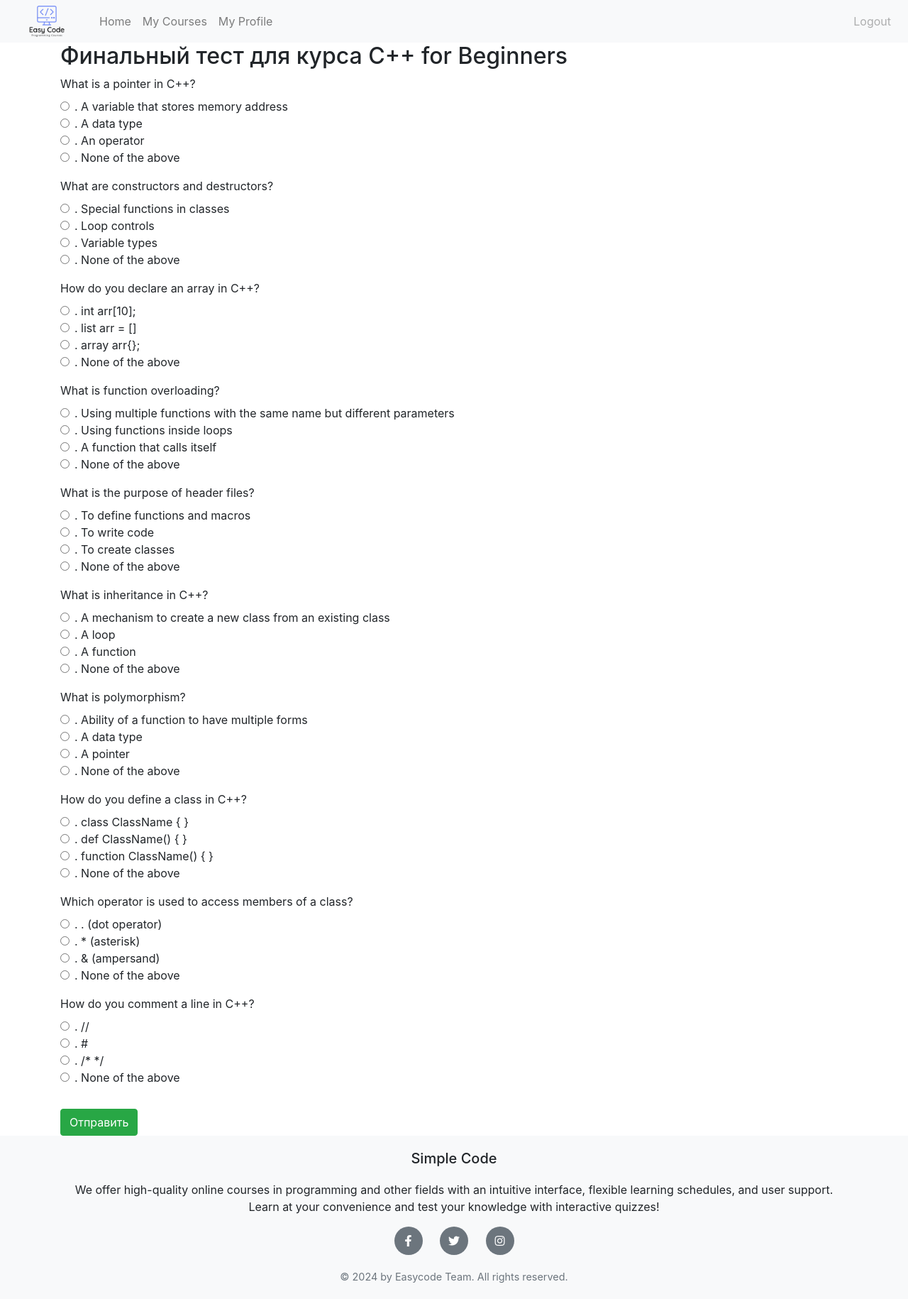
After one commit to Kjell4/DjangoProject2024, a Django app: a page that uses project/courses/templates/courses/final_test.html in a window 1280 px wide. The commit adds this page. Shown: the whole page at 71% size. Run offline with Django 5.2, Linux system fonts and the light colour scheme; a user stored in the database is signed in; data comes from the database, SQL or seed files in the repository; both versions use the stored data as it was after the commit; some libraries are stand-ins or nearby versions.

Commit message:
Created final exam system, graduation tracking, dynamic notifications

```diff
--- a/project/courses/models/user_course.py
+++ b/project/courses/models/user_course.py
@@ -6,7 +6,7 @@ class UserCourse(models.Model):
     user = models.ForeignKey(User, null = False, on_delete = models.CASCADE)
     course = models.ForeignKey(Course, null = False, on_delete = models.CASCADE)
     date = models.DateTimeField(auto_now_add=True)
-
+    completed = models.BooleanField(default=False)
 
     def __str__(self):
         return f'{self.user.username} - {self.course.name}'
--- /dev/null
+++ b/project/courses/templates/courses/final_test.html
@@ -0,0 +1,36 @@
+{% extends 'courses/base.html' %}
+{% load static %}
+
+{% block title %}Финальный тест{% endblock %}
+
+{% block content %}
+<div class="container">
+    <h2>Финальный тест для курса {{ course.name }}</h2>
+    <form method="post">
+        {% csrf_token %}
+
+        <!-- Dynamic Questions Section with Multiple Choice -->
+        {% if questions %}
+            {% for question, options in questions.items %}
+                <div class="form-group">
+                    <label>{{ question }}</label>
+                    <div>
+                        {% for option in options %}
+                            <div class="form-check">
+                                <input class="form-check-input" type="radio" name="answer_{{ forloop.parentloop.counter }}" value="{{ option }}" required>
+                                <label class="form-check-label">{{ forloop.counter0|add:"a"|upper }}. {{ option }}</label>
+                            </div>
+                        {% endfor %}
+                    </div>
+                </div>
+            {% endfor %}
+        {% endif %}
+
+        <button type="submit" class="btn btn-success mt-3">Отправить</button>
+    </form>
+
+    {% if error_message %}
+    <div class="alert alert-danger mt-3">{{ error_message }}</div>
+    {% endif %}
+</div>
+{% endblock %}
--- a/project/courses/urls.py
+++ b/project/courses/urls.py
@@ -6,7 +6,7 @@ from django.conf.urls.static import static
 from django.conf import settings
 from django.urls import path
 from . import views
-
+from .views.courses import final_test_page
 
 urlpatterns = [
     path('', home, name = 'home'),
@@ -16,6 +16,7 @@ urlpatterns = [
     path('course/<slug:slug>/', views.coursePage, name='course_page'),
     path('check-out/<str:slug>', checkout, name = 'checkpage'),
     path('payments/', include('user_payment.urls')),
+    path('course/<slug:slug>/final_test_page/', final_test_page, name='final_test_page'),
 ]
 
 urlpatterns += static(settings.MEDIA_URL, document_root=settings.MEDIA_ROOT)
--- a/project/courses/views/courses.py
+++ b/project/courses/views/courses.py
@@ -1,23 +1,24 @@
 from django.shortcuts import get_object_or_404, render, redirect
-from courses.models import Course, Video
+from courses.models import Course, Video, UserCourse
 from user_payment.models import UserPayment
 from django.urls import reverse
 from exam.models import TestResult
 from django.contrib.auth.decorators import login_required
+from django.utils.timezone import now
+
 
 @login_required(login_url='login')
 def coursePage(request, slug):
     course = get_object_or_404(Course, slug=slug)
     serial_number = request.GET.get('lecture')
 
-    # Получаем все видео для курса
     videos = course.video_set.all().order_by("serial_number")
 
     if serial_number is None:
         serial_number = 1
 
     video = get_object_or_404(Video, serial_number=serial_number, course=course)
-
+    user_course, created = UserCourse.objects.get_or_create(user=request.user, course=course)
 
     test_result = TestResult.objects.filter(user=request.user, video=video).first()
 
@@ -32,5 +33,201 @@ def coursePage(request, slug):
         'videos': videos,
         'product_page_url': reverse('product_page', kwargs={'slug': course.slug}),
         'test_result': test_result,
+        'user_course': user_course,
     }
     return render(request, template_name="courses/course_page.html", context=context)
+
+
+@login_required
+def final_test_page(request, slug):
+    course = get_object_or_404(Course, slug=slug)
+    user_course, created = UserCourse.objects.get_or_create(user=request.user, course=course)
+    if user_course.completed:
+        return redirect('course_page', slug=course.slug)
+    # Define sample questions with multiple choice options based on the course name
+    questions = {}
+    if course.name == "Python for Beginners":
+        questions = {
+            "What is a variable in Python?": ["A container for data", "A type of loop", "An error", "None of the above"],
+            "What is a function?": ["A block of code", "A data type", "An operator", "None of the above"],
+            "How do you declare a list in Python?": ["[]", "{}", "()", "<>"] ,
+            "What is the difference between a list and a tuple?": ["Lists are mutable, tuples are not", "Tuples are mutable, lists are not", "They are the same", "None of the above"],
+            "What is the purpose of the 'return' statement?": ["To exit a function and return a value", "To declare a variable", "To start a loop", "None of the above"],
+            "What is Python?": ["A programming language", "A type of snake", "An IDE", "None of the above"],
+            "Which of the following is a Python data type?": ["int", "for", "define", "None of the above"],
+            "What keyword is used to create a function?": ["def", "function", "define", "None of the above"],
+            "Which symbol is used for comments in Python?": ["#", "//", "/* */", "None of the above"],
+            "What is the output of print(2 + 3)?": ["5", "23", "Error", "None of the above"]
+        }
+    elif course.name == "C++ for Beginners":
+        questions = {
+            "What is a pointer in C++?": ["A variable that stores memory address", "A data type", "An operator", "None of the above"],
+            "What are constructors and destructors?": ["Special functions in classes", "Loop controls", "Variable types", "None of the above"],
+            "How do you declare an array in C++?": ["int arr[10];", "list arr = []", "array arr{};", "None of the above"],
+            "What is function overloading?": ["Using multiple functions with the same name but different parameters", "Using functions inside loops", "A function that calls itself", "None of the above"],
+            "What is the purpose of header files?": ["To define functions and macros", "To write code", "To create classes", "None of the above"],
+            "What is inheritance in C++?": ["A mechanism to create a new class from an existing class", "A loop", "A function", "None of the above"],
+            "What is polymorphism?": ["Ability of a function to have multiple forms", "A data type", "A pointer", "None of the above"],
+            "How do you define a class in C++?": ["class ClassName { }", "def ClassName() { }", "function ClassName() { }", "None of the above"],
+            "Which operator is used to access members of a class?": [". (dot operator)", "* (asterisk)", "& (ampersand)", "None of the above"],
+            "How do you comment a line in C++?": ["//", "#", "/* */", "None of the above"]
+        }
+    elif course.name == "JavaScript for beginners":
+        questions = {
+            "What is JavaScript used for?": ["Creating interactive web pages", "Server management", "Database handling", "None of the above"],
+            "How do you declare a variable in JavaScript?": ["let", "int", "define", "None of the above"],
+            "What is the difference between 'let' and 'var'?": ["'let' has block scope, 'var' does not", "'var' has block scope, 'let' does not", "They are the same", "None of the above"],
+            "What is an event in JavaScript?": ["An action that happens in the browser", "A loop", "A variable", "None of the above"],
+            "What is the purpose of 'this' keyword?": ["Refers to the current object", "Declares a function", "Starts a loop", "None of the above"],
+            "Which symbol is used for comments in JavaScript?": ["//", "#", "/* */", "None of the above"],
+            "What is the purpose of the 'for' loop?": ["To iterate over a sequence", "To create a function", "To declare a variable", "None of the above"],
+            "What does DOM stand for?": ["Document Object Model", "Data Object Management", "Desktop Operating Machine", "None of the above"],
+            "How do you write 'Hello World' in an alert box?": ["alert('Hello World')", "msg('Hello World')", "console.log('Hello World')", "None of the above"],
+            "What is JSON?": ["JavaScript Object Notation", "Java System Object Naming", "Java Syntax Object Number", "None of the above"]
+        }
+    elif course.name == "React Framework":
+        questions = {
+            "What is React?": ["A JavaScript library for building user interfaces", "A database management tool", "A CSS framework", "None of the above"],
+            "What is JSX?": ["A syntax extension for JavaScript", "A new programming language", "A CSS preprocessor", "None of the above"],
+            "How do you create a component in React?": ["Using a function or a class", "Using HTML directly", "By creating a database", "None of the above"],
+            "What is the virtual DOM?": ["A lightweight copy of the real DOM", "A CSS file", "A backend framework", "None of the above"],
+            "What is the use of props in React?": ["To pass data between components", "To define styles", "To manage state", "None of the above"],
+            "What is state in React?": ["An object that determines component rendering", "A function", "A CSS style", "None of the above"],
+            "How do you handle events in React?": ["Using event handlers like onClick", "Using loops", "Using CSS", "None of the above"],
+            "What is a React Hook?": ["A function that lets you use state and lifecycle features", "A CSS function", "A type of variable", "None of the above"],
+            "How do you create a React app?": ["Using create-react-app command", "Using npm install", "By writing HTML", "None of the above"],
+            "What is a higher-order component?": ["A function that takes a component and returns a new component", "A built-in component", "A CSS class", "None of the above"]
+        }
+    elif course.name == "Vue JS Framework":
+        questions = {
+            "What is Vue.js?": ["A progressive JavaScript framework", "A CSS library", "A database",
+                                "None of the above"],
+            "What is a Vue component?": ["A reusable instance with its own data and logic", "A CSS element",
+                                         "A type of variable", "None of the above"],
+            "How do you declare a Vue component?": ["Vue.component('component-name', {})", "var component = { }",
+                                                    "function component() { }", "None of the above"],
+            "What is a directive in Vue.js?": ["An instruction for the DOM", "A CSS selector", "A variable",
+                                               "None of the above"],
+            "What is the purpose of v-model?": ["To create two-way data binding", "To handle events",
+                                                "To loop over elements", "None of the above"],
+            "What is Vue Router?": ["A library for routing in Vue applications", "A CSS framework", "A database tool",
+                                    "None of the above"],
+            "What is the Vue CLI?": ["A command-line tool to create and manage Vue projects", "A CSS preprocessor",
+                                     "A JavaScript library", "None of the above"],
+            "What is a single-file component?": ["A Vue component in one .vue file", "A JavaScript module",
+                                                 "A CSS file", "None of the above"],
+            "How do you handle events in Vue?": ["Using v-on or @", "Using eventListener", "Using a CSS class",
+                                                 "None of the above"],
+            "What is the purpose of Vuex?": ["To manage state in Vue applications", "To style components",
+                                             "To handle HTTP requests", "None of the above"]
+        }
+    elif course.name == "Unity Development":
+        questions = {
+            "What is Unity?": ["A game development platform", "A web server", "A type of database",
+                               "None of the above"],
+            "Which programming language is primarily used in Unity?": ["C#", "JavaScript", "Python",
+                                                                       "None of the above"],
+            "What is a GameObject in Unity?": ["An object that represents characters, props, and scenery", "A variable",
+                                               "A script", "None of the above"],
+            "What is the purpose of a script in Unity?": ["To control the behavior of GameObjects", "To style the game",
+                                                          "To create textures", "None of the above"],
+            "How do you add physics to an object in Unity?": ["Using Rigidbody component", "Using CSS",
+                                                              "By adding JavaScript", "None of the above"],
+            "What is the Unity Asset Store?": ["A marketplace for assets like 3D models and scripts", "A storage tool",
+                                               "A game engine", "None of the above"],
+            "What is a prefab in Unity?": ["A reusable GameObject", "A script", "A texture", "None of the above"],
+            "How do you detect collisions in Unity?": ["Using OnCollisionEnter method", "Using event handlers",
+                                                       "Using CSS selectors", "None of the above"],
+            "What is the purpose of the Update() method?": ["To run code every frame", "To initialize variables",
+                                                            "To stop the game", "None of the above"],
+            "How do you make an object move in Unity?": ["By changing its Transform position", "By writing HTML",
+                                                         "Using CSS animations", "None of the above"]
+        }
+
+    if request.method == 'POST':
+        correct_answers = {
+            "What is a variable in Python?": "A container for data",
+            "What is a function?": "A block of code",
+            "How do you declare a list in Python?": "[]",
+            "What is the difference between a list and a tuple?": "Lists are mutable, tuples are not",
+            "What is the purpose of the 'return' statement?": "To exit a function and return a value",
+            "What is Python?": "A programming language",
+            "Which of the following is a Python data type?": "int",
+            "What keyword is used to create a function?": "def",
+            "Which symbol is used for comments in Python?": "#",
+            "What is the output of print(2 + 3)?": "5",
+            "What is a pointer in C++?": "A variable that stores memory address",
+            "What are constructors and destructors?": "Special functions in classes",
+            "How do you declare an array in C++?": "int arr[10];",
+            "What is function overloading?": "Using multiple functions with the same name but different parameters",
+            "What is the purpose of header files?": "To define functions and macros",
+            "What is inheritance in C++?": "A mechanism to create a new class from an existing class",
+            "What is polymorphism?": "Ability of a function to have multiple forms",
+            "How do you define a class in C++?": "class ClassName { }",
+            "Which operator is used to access members of a class?": ". (dot operator)",
+            "How do you comment a line in C++?": "//",
+            "What is JavaScript used for?": "Creating interactive web pages",
+            "How do you declare a variable in JavaScript?": "let",
+            "What is the difference between 'let' and 'var'?": "'let' has block scope, 'var' does not",
+            "What is an event in JavaScript?": "An action that happens in the browser",
+            "What is the purpose of 'this' keyword?": "Refers to the current object",
+            "Which symbol is used for comments in JavaScript?": "//",
+            "What is the purpose of the 'for' loop?": "To iterate over a sequence",
+            "What does DOM stand for?": "Document Object Model",
+            "How do you write 'Hello World' in an alert box?": "alert('Hello World')",
+            "What is JSON?": "JavaScript Object Notation",
+            "What is React?": "A JavaScript library for building user interfaces",
+            "What is JSX?": "A syntax extension for JavaScript",
+            "How do you create a component in React?": "Using a function or a class",
+            "What is the virtual DOM?": "A lightweight copy of the real DOM",
+            "What is the use of props in React?": "To pass data between components",
+            "What is state in React?": "An object that determines component rendering",
+            "How do you handle events in React?": "Using event handlers like onClick",
+            "What is a React Hook?": "A function that lets you use state and lifecycle features",
+            "How do you create a React app?": "Using create-react-app command",
+            "What is a higher-order component?": "A function that takes a component and returns a new component",
+            "What is Vue.js?": "A progressive JavaScript framework",
+            "What is a Vue component?": "A reusable instance with its own data and logic",
+            "How do you declare a Vue component?": "Vue.component('component-name', {})",
+            "What is a directive in Vue.js?": "An instruction for the DOM",
+            "What is the purpose of v-model?": "To create two-way data binding",
+            "What is Vue Router?": "A library for routing in Vue applications",
+            "What is the Vue CLI?": "A command-line tool to create and manage Vue projects",
+            "What is a single-file component?": "A Vue component in one .vue file",
+            "How do you handle events in Vue?": "Using v-on or @",
+            "What is the purpose of Vuex?": "To manage state in Vue applications",
+            "What is Unity?": "A game development platform",
+            "Which programming language is primarily used in Unity?": "C#",
+            "What is a GameObject in Unity?": "An object that represents characters, props, and scenery",
+            "What is the purpose of a script in Unity?": "To control the behavior of GameObjects",
+            "How do you add physics to an object in Unity?": "Using Rigidbody component",
+            "What is the Unity Asset Store?": "A marketplace for assets like 3D models and scripts",
+            "What is a prefab in Unity?": "A reusable GameObject",
+            "How do you detect collisions in Unity?": "Using OnCollisionEnter method",
+            "What is the purpose of the Update() method?": "To run code every frame",
+            "How do you make an object move in Unity?": "By changing its Transform position"
+        }
+        score = 0
+        for index, question in enumerate(questions.keys(), 1):
+            user_answer = request.POST.get(f'answer_{index}')
+            if user_answer == correct_answers.get(question):
+                score += 10
+
+        if score >= 70:
+            user_course.completed = True
+            user_course.save()
+
+            return redirect('course_page', slug=course.slug)
+        else:
+            context = {
+                'course': course,
+                'questions': questions,
+                'error_message': 'Вы не набрали минимальный балл (70). Попробуйте снова.'
+            }
+            return render(request, 'courses/final_test.html', context)
+
+    context = {
+        'course': course,
+        'questions': questions
+    }
+    return render(request, 'courses/final_test.html', context)
```
Also changed, not shown: project/courses/templates/courses/course_page.html (+21 -0 lines), project/courses/migrations/0022_usercourse_completed.py (added), project/courses/static/courses/css/scrollbar.css (indentation only), project/db.sqlite3.
